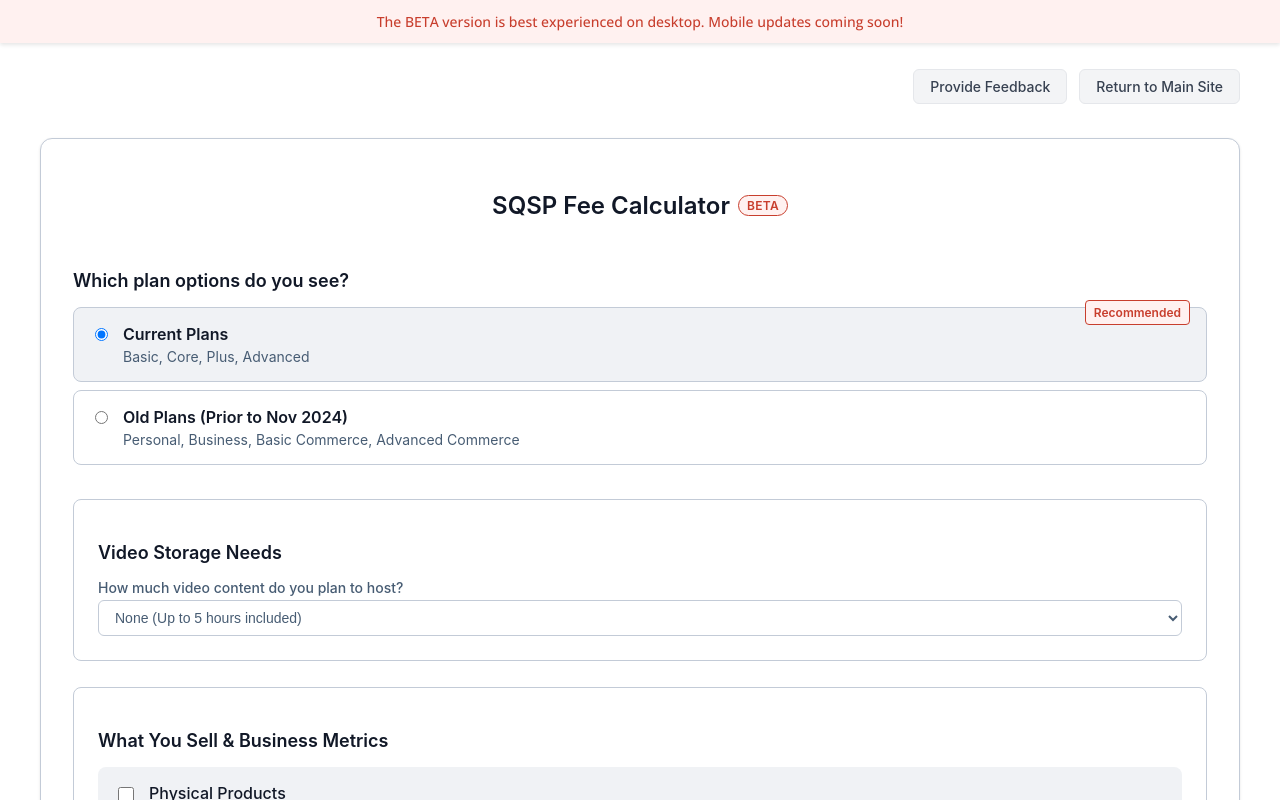
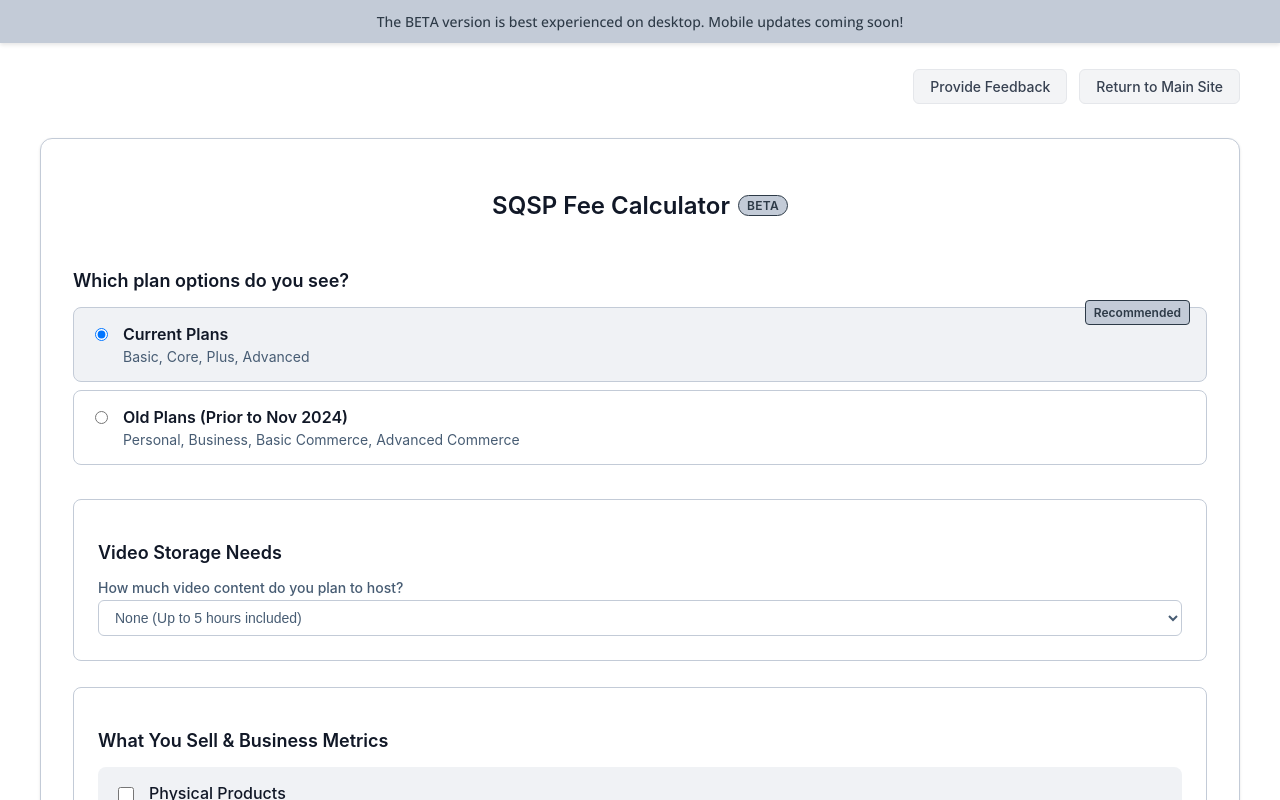
Before and after one commit to KristineNeilStudio/squarespace-calculator-beta, a React (Vite) app: page / in a window 1280 px wide. Shown: the top 800 px of the page. Built offline with nearby package versions, Linux system fonts and the light colour scheme.

Commit message:
Update Colors

```diff
--- a/src/components/ui/CalculatorButton.jsx
+++ b/src/components/ui/CalculatorButton.jsx
@@ -31,7 +31,7 @@ const CalculatorButton = ({ onClick, disabled = false }) => {
   const hoverStyles =
     !disabled && isHovered
       ? {
-          background: colors.accent.red,
+          background: colors.ui.button,
           boxShadow:
             "0 4px 6px -1px rgba(0, 0, 0, 0.1), 0 2px 4px -1px rgba(0, 0, 0, 0.06)",
           transform: "translateY(-1px)",
--- a/src/constants/colors.js
+++ b/src/constants/colors.js
@@ -10,14 +10,16 @@ export const colors = {
     lightest: "#f0f2f5",
   },
   accent: {
-    red: "#c83e2d",
-    redLight: "#fff1f0",
+    red: "#2d3a47",
+    redLight: "#c3cbd7",
+    navy: "#111827",
   },
   // UI Colors
   ui: {
     white: "#ffffff",
     border: "#c3cbd7",
     backgroundShade: "#f0f2f5",
+    button: "#c83e2d",
   },
   // Text Colors
   text: {
```
